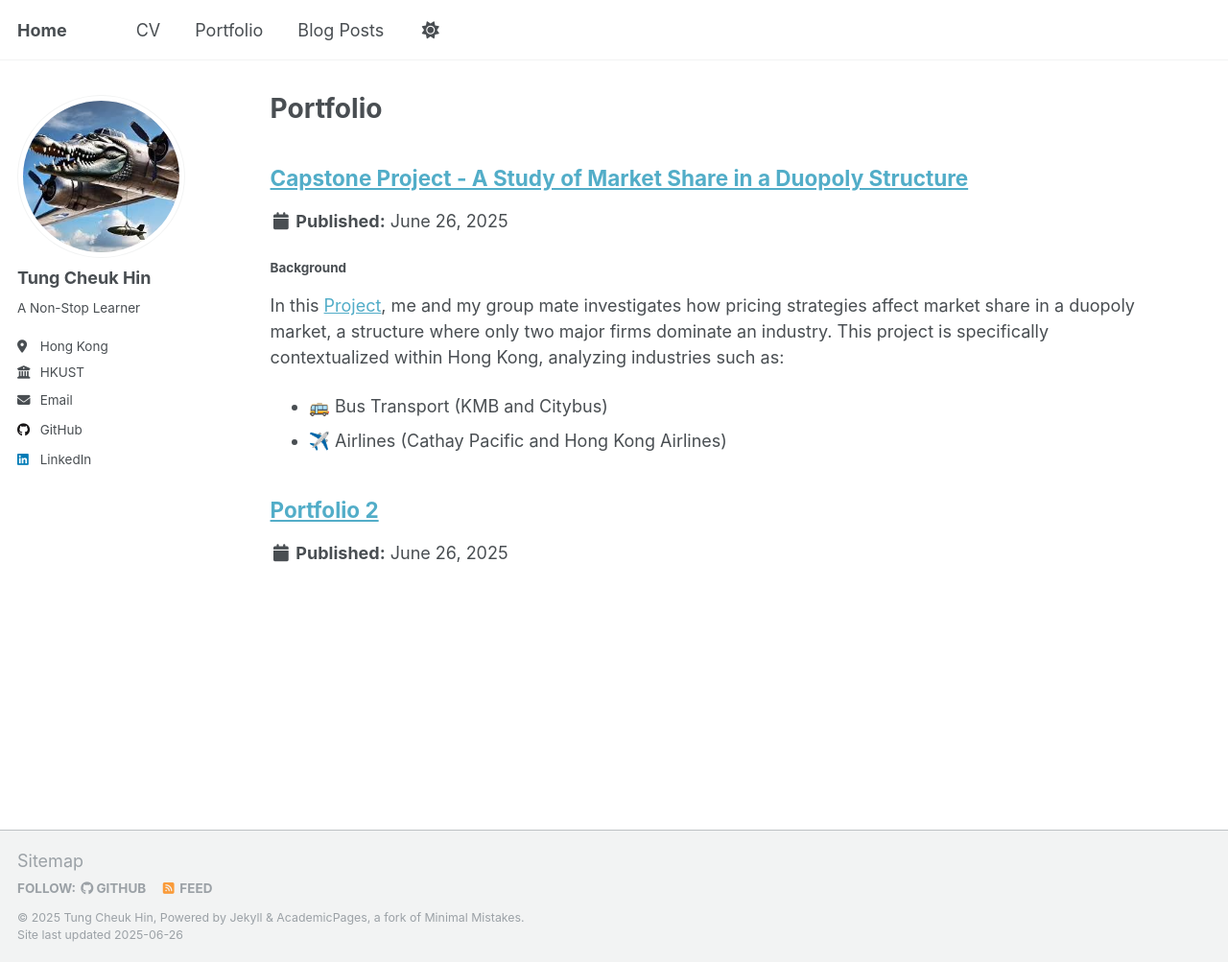
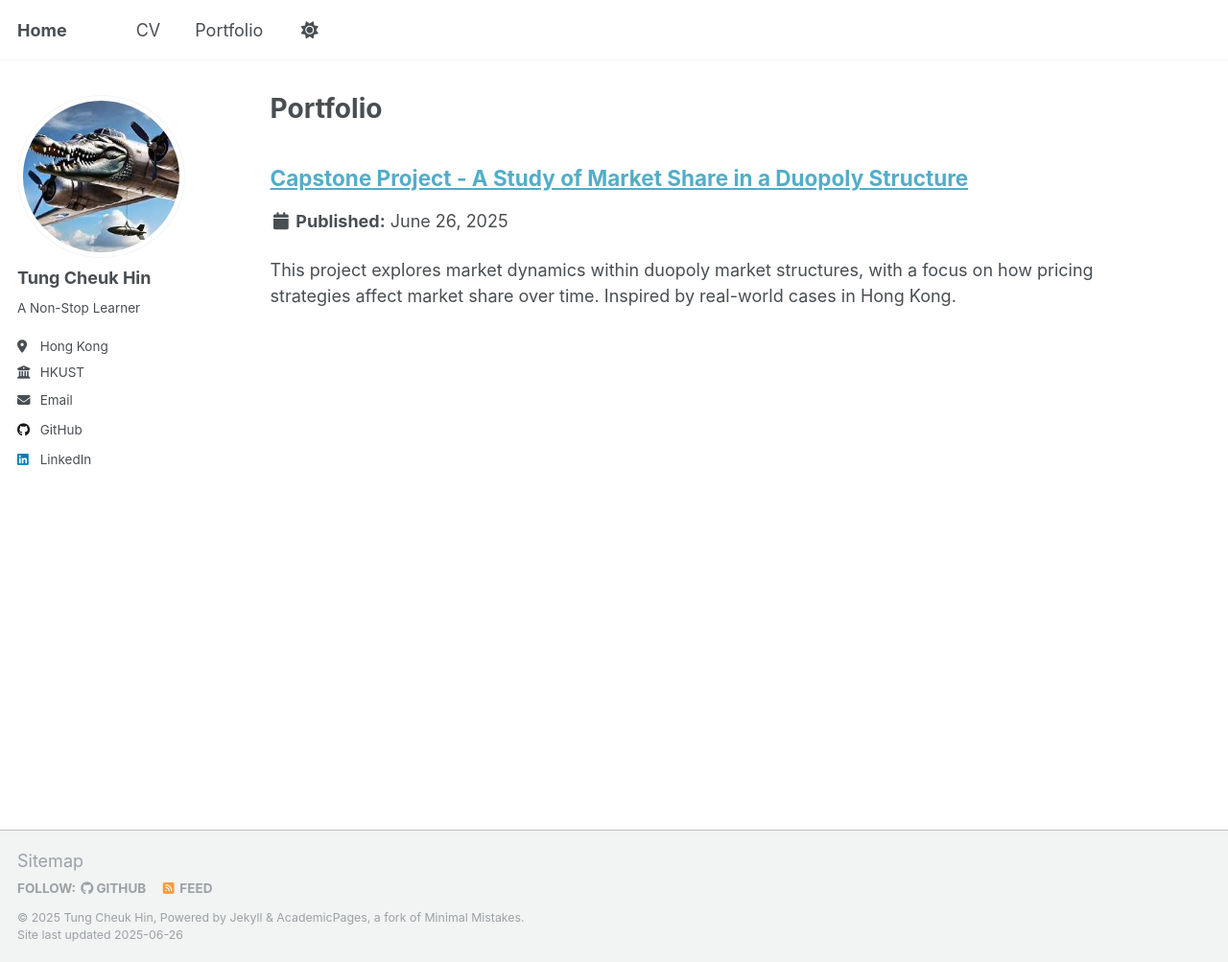
Before and after one commit to tchisme/tchisme.github.io, a Jekyll site: the page built from _pages/portfolio.html, in a window 1280 px wide and 1003 px high. Shown: the whole window at 96% size. Built offline with Jekyll 4.4.1, drawn with Linux system fonts in a browser that asks for light colours.

Commit message:
Insert pdf inside portfolio

```diff
--- a/_data/navigation.yml
+++ b/_data/navigation.yml
@@ -14,8 +14,8 @@ main:
   - title: "Portfolio"
     url: /portfolio/
 
-  - title: "Blog Posts"
-    url: /year-archive/
+  # - title: "Blog Posts"
+  #  url: /year-archive/
 
   # - title: "Publications"
   #  url: /publications/
--- a/_portfolio/portfolio-1.md
+++ b/_portfolio/portfolio-1.md
@@ -1,22 +1,26 @@
 ---
 title: "Capstone Project - A Study of Market Share in a Duopoly Structure"
-excerpt: ####
+excerpt: "This project explores market dynamics within duopoly market structures, with a focus on how pricing strategies affect market share over time. Inspired by real-world cases in Hong Kong."
 collection: portfolio
 ---
 
-#### Background
+<embed src="/files/Capstone_Project.pdf" type="application/pdf" width="100%" height="600px" />
+
+## Background
 In this [Project](files/Capstone_Project.pdf), me and my group mate investigates how pricing strategies affect market share in a duopoly market, a structure where only two major firms dominate an industry. This project is specifically contextualized within Hong Kong, analyzing industries such as:
 - 🚌 Bus Transport (KMB and Citybus)
 - ✈️ Airlines (Cathay Pacific and Hong Kong Airlines)
 
-#### 🧠Concepts and Knowledge Used
+<embed src="/files/Capstone_Project.pdf" type="application/pdf" width="100%" height="600px" />
+
+## 🧠Concepts and Knowledge Used
 1. Economic Theory of Duopoly
 - Assumes two firms, homogeneous goods, and competitive pricing.
 - Considers market share as the key metric for dominance.
 
 2. Dynamical Systems and ODEs
 - Models the evolution of market share over time using differential equations.
-- The system tracks how one company's pricing affects its own and its rival’s market share.
+- The system tracks how one company's pricing affects its own and its rival's market share.
 
 3. Gaussian Distribution of Demand
 - Assumes price–demand relationship follows a normal distribution curve.
@@ -25,16 +29,16 @@ In this [Project](files/Capstone_Project.pdf), me and my group mate investigates
 4. Numerical Simulation (MATLAB)
 - Solves the differential equations under different pricing scenarios.
 
-#### 🧩Limitations
+## 🧩Limitations
 1. Does not model substitutes like MTR in the bus example.
 
 2. Cannot predict absolute price levels that yield max market share — only relative dynamics.
 
 
 
-#### 📈 Key Insights and Results
+## 📈 Key Insights and Results
 A company should adopt **aggressive pricing** when the market is **unstable** and it seeks dominance.
 
-When the market is **stable**, **mirroring the rival’s pricing strategy** helps maximize sustainable market share.
+When the market is **stable**, **mirroring the rival's pricing strategy** helps maximize sustainable market share.
 
 **Consumer inertia** plays a big role — customers stick with familiar options when companies behave similarly.
--- a/_portfolio/portfolio-2.html
+++ /dev/null
@@ -1,5 +0,0 @@
----
-title:
-excerpt:
-collection: portfolio
----
```
Also changed, not shown: _pages/about.md (+6 -6 lines).
